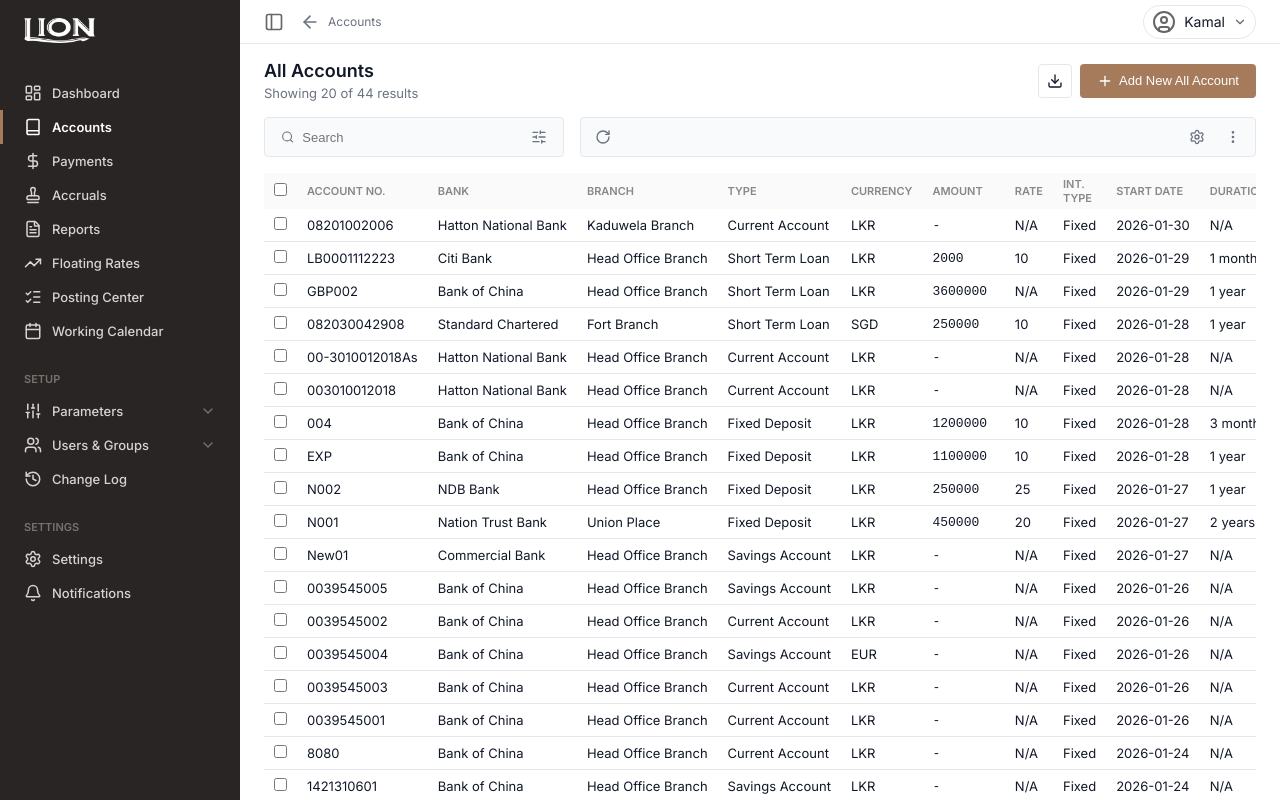
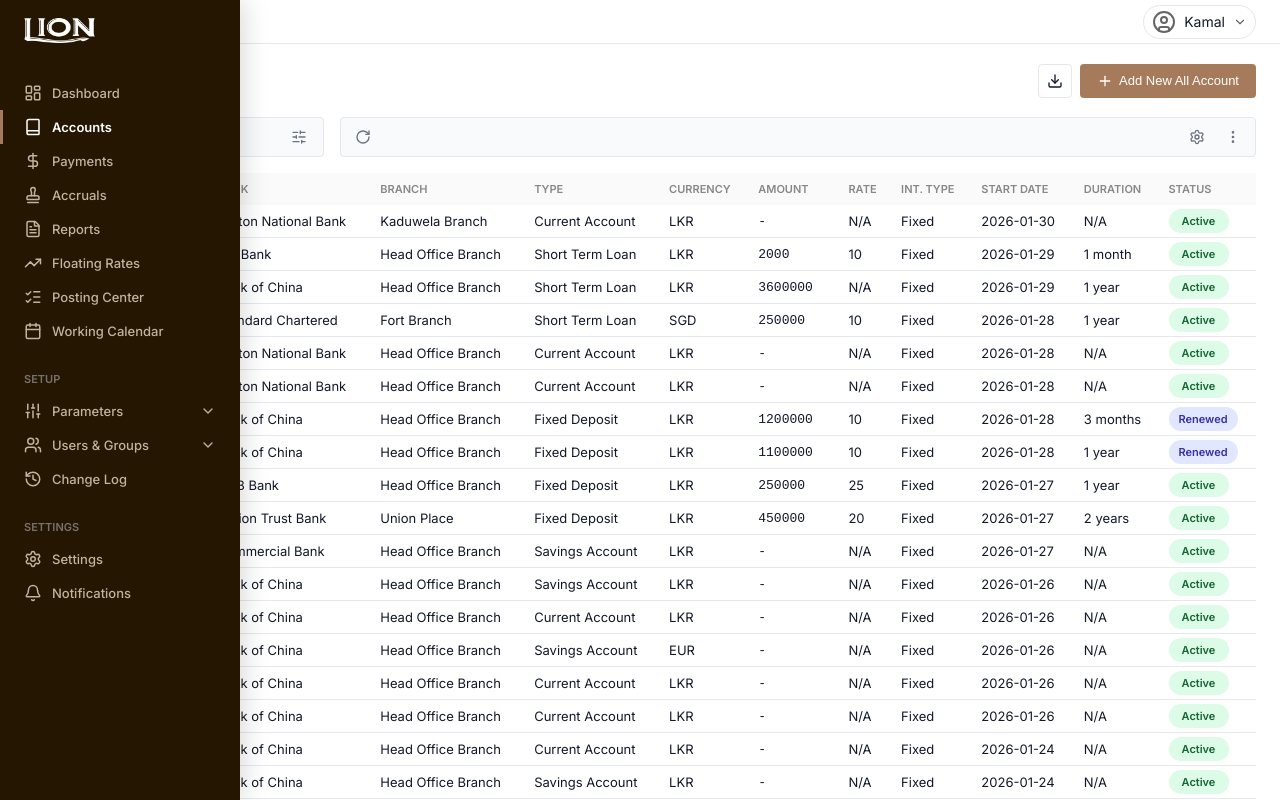
Before and after one commit to uvinduav/lb-tw-revamp, a React (Vite) app: page / in a window 1280 px wide. Both pictures are taken after a click on the icon 274 px from the left and 21 px from the top of the page. Built offline with nearby package versions, Linux system fonts and the light colour scheme.

Commit message:
Updated: Sidebar

```diff
--- a/src/App.jsx
+++ b/src/App.jsx
@@ -27,8 +27,14 @@
 function App() {
   const [activePage, setActivePage] = useState('Accounts');
 
+  const [isSidebarOpen, setIsSidebarOpen] = useState(true);
+  const [isSidebarHovered, setIsSidebarHovered] = useState(false);
+
+  // Toggle sidebar function
+  const toggleSidebar = () => setIsSidebarOpen(!isSidebarOpen);
+
   const renderPage = () => {
-    switch(activePage) {
+    switch (activePage) {
       case 'Dashboard': return <Dashboard />;
       case 'Accounts': return <Accounts />;
       case 'Payments': return <Payments />;
@@ -63,9 +69,29 @@
 
   return (
     <div className="app-container">
-      <Sidebar activePage={activePage} setActivePage={setActivePage} />
-      <div className="main-content">
-        <Topbar activePage={activePage} />
+      {/* Sidebar Trigger Zone for Hover Reveal */}
+      {!isSidebarOpen && (
+        <div
+          className="sidebar-trigger"
+          onMouseEnter={() => setIsSidebarHovered(true)}
+        />
+      )}
+
+      <Sidebar
+        activePage={activePage}
+        setActivePage={setActivePage}
+        isOpen={isSidebarOpen}
+        isHovered={isSidebarHovered}
+        onMouseEnter={() => !isSidebarOpen && setIsSidebarHovered(true)}
+        onMouseLeave={() => setIsSidebarHovered(false)}
+      />
+
+      <div className={`main-content ${!isSidebarOpen ? 'expanded' : ''}`}>
+        <Topbar
+          activePage={activePage}
+          toggleSidebar={toggleSidebar}
+          isSidebarOpen={isSidebarOpen}
+        />
         {renderPage()}
       </div>
     </div>
--- a/src/components/Sidebar.jsx
+++ b/src/components/Sidebar.jsx
@@ -28,7 +28,14 @@
 
 import lionLogo from "../assets/lion-logo.png";
 
-const Sidebar = ({ activePage, setActivePage }) => {
+const Sidebar = ({
+  activePage,
+  setActivePage,
+  isOpen,
+  isHovered,
+  onMouseEnter,
+  onMouseLeave
+}) => {
   const [isParametersOpen, setIsParametersOpen] = useState(false);
   const [isUsersOpen, setIsUsersOpen] = useState(false);
 
@@ -49,8 +56,15 @@
     { name: "User Groups", icon: <Users size={16} /> },
   ];
 
+  // Determine if sidebar should be visible
+  const isVisible = isOpen || isHovered;
+
   return (
-    <div className="sidebar">
+    <div
+      className={`sidebar ${!isOpen ? 'closed' : ''} ${isHovered ? 'floating' : ''}`}
+      onMouseEnter={onMouseEnter}
+      onMouseLeave={onMouseLeave}
+    >
       <div className="sidebar-header">
         <img src={lionLogo} alt="Lion Logo" className="logo-img" />
       </div>
--- a/src/index.css
+++ b/src/index.css
@@ -1,8 +1,10 @@
 :root {
   /* Colors */
-  --color-primary: #8d6e63; /* Brown - adjusting to a softer brown/bronze looking one, or maybe #795548 */
+  --color-primary: #8d6e63;
+  /* Brown - adjusting to a softer brown/bronze looking one, or maybe #795548 */
   --color-primary-dark: #6d4c41;
-  --color-primary-action: #a67b5b; /* A lighter brown/gold for the Add Button */
+  --color-primary-action: #a67b5b;
+  /* A lighter brown/gold for the Add Button */
   --color-primary-action-hover: #8f6a4e;
 
   --color-bg: #ffffff;
@@ -16,15 +18,17 @@
   --color-border: #e5e7eb;
 
   /* Sidebar Colors */
-  --sidebar-bg: #292524; /* Warm dark gray/brown tone */
-  --sidebar-text: #d6d3d1;
+  --sidebar-bg: #241600;
+  --sidebar-text: #c3b29e;
   --sidebar-text-active: #ffffff;
-  --sidebar-hover: #44403c;
+  --sidebar-hover: #3a2a10;
+  /* Adjusted hover to be a slightly lighter variant of the new bg */
 
   /* Status Colors */
   --status-active-bg: #dcfce7;
   --status-active-text: #166534;
-  --status-renewed-bg: #e0e7ff; /* Looking like purple/blue in snippet */
+  --status-renewed-bg: #e0e7ff;
+  /* Looking like purple/blue in snippet */
   --status-renewed-text: #3730a3;
   --status-posted-bg: #dcfce7;
   --status-posted-text: #166534;
@@ -40,7 +44,8 @@
 
   /* Dimensions */
   --sidebar-width: 240px;
-  --topbar-height: 48px; /* User said 44px actually */
+  --topbar-height: 48px;
+  /* User said 44px actually */
   --topbar-height-actual: 44px;
 
   /* Fonts */
@@ -78,7 +83,51 @@
   height: 100%;
   left: 0;
   top: 0;
-  z-index: 10;
+  z-index: 100;
+
+  /* Transitions for collapsing/floating */
+  transition: transform 0.3s cubic-bezier(0.4, 0, 0.2, 1), box-shadow 0.3s ease;
+  transform: translateX(0);
+}
+
+.sidebar.closed {
+  transform: translateX(-100%);
+}
+
+.sidebar.floating {
+  transform: translateX(0);
+  z-index: 110;
+  /* Higher than normal content */
+  box-shadow: 4px 0 24px rgba(0, 0, 0, 0.15);
+  /* Drop shadow when floating */
+}
+
+/* Hover Trigger Zone */
+.sidebar-trigger {
+  position: fixed;
+  left: 0;
+  top: 0;
+  bottom: 0;
+  width: 24px;
+  /* Hit area width */
+  z-index: 40;
+  /* Below floating sidebar but above content */
+  background: transparent;
+}
+
+/* Main Content Expansion */
+.main-content {
+  margin-left: var(--sidebar-width);
+  flex: 1;
+  display: flex;
+  flex-direction: column;
+  width: calc(100% - var(--sidebar-width));
+  transition: margin-left 0.3s cubic-bezier(0.4, 0, 0.2, 1), width 0.3s cubic-bezier(0.4, 0, 0.2, 1);
+}
+
+.main-content.expanded {
+  margin-left: 0;
+  width: 100%;
 }
 
 .sidebar-header {
@@ -101,11 +150,30 @@
   overflow-y: auto;
 }
 
+/* Custom Scrollbar for Sidebar */
+.sidebar-nav::-webkit-scrollbar {
+  width: 6px;
+}
+
+.sidebar-nav::-webkit-scrollbar-track {
+  background: transparent;
+}
+
+.sidebar-nav::-webkit-scrollbar-thumb {
+  background: rgba(141, 110, 99, 0.3);
+  border-radius: 10px;
+}
+
+.sidebar-nav::-webkit-scrollbar-thumb:hover {
+  background: rgba(141, 110, 99, 0.5);
+}
+
 .nav-group-label {
   padding: var(--spacing-sm) var(--spacing-lg);
   font-size: 11px;
   text-transform: uppercase;
   color: #78716c;
+  /* Restoring old label color */
   font-weight: 600;
   margin-top: var(--spacing-md);
 }
@@ -129,10 +197,12 @@
 }
 
 .nav-item.active {
-  background-color: transparent; /* Often active state in these designs implies bold text or accent, checking image */
+  background-color: transparent;
+  /* Often active state in these designs implies bold text or accent, checking image */
   color: var(--sidebar-text-active);
   font-weight: 600;
-  border-left: 3px solid var(--color-primary-action); /* Assuming a marker */
+  border-left: 3px solid var(--color-primary-action);
+  /* Assuming a marker */
   padding-left: calc(var(--spacing-lg) - 3px);
 }
 
@@ -148,7 +218,7 @@
 
 .chevron-icon {
   transition: transform 0.2s ease;
-  color: #78716c;
+  color: var(--sidebar-text);
 }
 
 .chevron-icon.open {
@@ -166,10 +236,12 @@
   align-items: center;
   padding: 8px var(--spacing-lg) 8px calc(var(--spacing-sm) + 28px);
   font-size: 13px;
-  color: #a8a29e; /* Lighter tan/grey */
+  color: var(--sidebar-text);
+  /* Lighter tan/grey */
   text-decoration: none;
   gap: 10px;
   transition: all 0.2s;
+  opacity: 0.9;
 }
 
 .sub-nav-item:hover {
@@ -178,7 +250,7 @@
 }
 
 .sub-nav-item svg {
-  color: #78716c;
+  color: var(--sidebar-text);
 }
 
 .sub-nav-item:hover svg {
@@ -186,13 +258,7 @@
 }
 
 /* Main Content */
-.main-content {
-  margin-left: var(--sidebar-width);
-  flex: 1;
-  display: flex;
-  flex-direction: column;
-  width: calc(100% - var(--sidebar-width));
-}
+
 
 /* Topbar */
 .topbar {
@@ -226,7 +292,8 @@
   align-items: center;
   gap: var(--spacing-sm);
   padding: 4px 8px;
-  border-radius: 99px; /* Pill shape */
+  border-radius: 99px;
+  /* Pill shape */
   border: 1px solid var(--color-border);
   cursor: pointer;
 }
@@ -245,14 +312,17 @@
   justify-content: space-between;
   align-items: center;
   margin-bottom: none;
-  padding: var(--spacing-md) var(--spacing-lg) 0 var(--spacing-lg); /* Keep padding consistent */
+  padding: var(--spacing-md) var(--spacing-lg) 0 var(--spacing-lg);
+  /* Keep padding consistent */
   flex-shrink: 0;
 
   /* Transition for collapsing */
   transition: all 0.3s ease-in-out;
-  max-height: 100px; /* Approximate max height */
+  max-height: 100px;
+  /* Approximate max height */
   opacity: 1;
-  overflow: hidden; /* Needed for height transition */
+  overflow: hidden;
+  /* Needed for height transition */
 }
 
 .page-header.header-hidden {
@@ -260,7 +330,8 @@
   margin-bottom: 0;
   padding-top: 0;
   opacity: 0;
-  pointer-events: none; /* Prevent clicks on hidden elements */
+  pointer-events: none;
+  /* Prevent clicks on hidden elements */
 }
 
 .page-title h1 {
@@ -284,7 +355,8 @@
   align-items: center;
   justify-content: center;
   padding: 8px 16px;
-  border-radius: 4px; /* Slightly rounded */
+  border-radius: 4px;
+  /* Slightly rounded */
   font-size: 13px;
   font-weight: 500;
   cursor: pointer;
@@ -306,7 +378,8 @@
   background-color: white;
   border-color: var(--color-border);
   color: var(--color-text-main);
-  padding: 8px; /* Icon only usually */
+  padding: 8px;
+  /* Icon only usually */
 }
 
 .btn-outline:hover {
@@ -320,7 +393,8 @@
   gap: var(--spacing-md);
   margin-bottom: var(--spacing-md);
   background: transparent;
-  padding: var(--spacing-md) var(--spacing-lg) 0 var(--spacing-lg); /* Added top padding */
+  padding: var(--spacing-md) var(--spacing-lg) 0 var(--spacing-lg);
+  /* Added top padding */
   border: none;
   flex-shrink: 0;
 }
@@ -387,7 +461,10 @@
   height: 40px;
 }
 
-.control-group-left, .control-group-right, .perma-controls, .temp-icons {
+.control-group-left,
+.control-group-right,
+.perma-controls,
+.temp-icons {
   display: flex;
   align-items: center;
   gap: 8px;
@@ -427,20 +504,23 @@
 
 
 .table-wrapper {
-  overflow: auto; /* Both X and Y */
+  overflow: auto;
+  /* Both X and Y */
   margin-left: var(--spacing-lg);
   margin-right: var(--spacing-lg);
 }
 
 .data-table {
   width: 100%;
-  min-width: 1000px; /* Force scroll on small screens */
+  min-width: 1000px;
+  /* Force scroll on small screens */
   border-collapse: collapse;
   font-size: 13px;
 }
 
 .data-table th {
-  background-color: #fafafa; /* Very light gray */
+  background-color: #fafafa;
+  /* Very light gray */
   text-align: left;
   padding: 4px 10px;
   font-weight: 600;
@@ -455,10 +535,12 @@
   border-bottom: 1px solid var(--color-border);
   vertical-align: middle;
   color: var(--color-text-main);
-  white-space: nowrap; /* Prevent wrapping */
+  white-space: nowrap;
+  /* Prevent wrapping */
   overflow: hidden;
   text-overflow: ellipsis;
-  max-width: 150px; /* Default max width to trigger truncation */
+  max-width: 150px;
+  /* Default max width to trigger truncation */
 }
 
 .data-table td.truncate {
@@ -510,7 +592,8 @@
 }
 
 .data-table td.checkbox-col {
-  background-color: #fff; /* Solid background for sticky logic */
+  background-color: #fff;
+  /* Solid background for sticky logic */
 }
 
 /* Ensure hover state overrides the solid white background */
@@ -520,7 +603,8 @@
 
 .data-table th.checkbox-col {
   text-align: center;
-  z-index: 30 !important; /* Higher than normal sticky header (20) */
+  z-index: 30 !important;
+  /* Higher than normal sticky header (20) */
   background-color: #fafafa;
 }
 
@@ -538,11 +622,15 @@
   position: sticky;
   right: 0;
   z-index: 10;
-  width: 0; /* No layout width */
-  padding: 0; /* No padding */
+  width: 0;
+  /* No layout width */
+  padding: 0;
+  /* No padding */
   border: none;
-  background-color: transparent !important; /* Ensure invisible */
-  overflow: visible !important; /* Allow popup to show */
+  background-color: transparent !important;
+  /* Ensure invisible */
+  overflow: visible !important;
+  /* Allow popup to show */
 }
 
 /* Row Actions inside the Sticky Column */
@@ -551,11 +639,13 @@
   position: absolute;
   right: 0;
   top: 50%;
-  transform: translateY(-50%) translateX(0); /* Anchored to right edge */
+  transform: translateY(-50%) translateX(0);
+  /* Anchored to right edge */
   background-image: linear-gradient(to right, #F8F9FA00, #F8F9FA, #F8F9FA, #F8F9FA);
   padding: 4px 10px;
   gap: 8px;
-  height: 32px; /* Match content height area */
+  height: 32px;
+  /* Match content height area */
   min-width: 160px;
   align-items: center;
   justify-content: flex-end;
@@ -623,6 +713,7 @@
   from {
     transform: rotate(0deg);
   }
+
   to {
     transform: rotate(360deg);
   }
@@ -675,10 +766,21 @@
   padding-right: 4px;
 }
 
-.filter-field.span-1 { grid-column: span 1; }
-.filter-field.span-2 { grid-column: span 2; }
-.filter-field.span-3 { grid-column: span 3; }
-.filter-field.span-4 { grid-column: span 4; }
+.filter-field.span-1 {
+  grid-column: span 1;
+}
+
+.filter-field.span-2 {
+  grid-column: span 2;
+}
+
+.filter-field.span-3 {
+  grid-column: span 3;
+}
+
+.filter-field.span-4 {
+  grid-column: span 4;
+}
 
 .header-period-select {
   background-color: transparent;
@@ -713,7 +815,8 @@
   color: var(--color-text-tertiary);
 }
 
-.filter-field input, .filter-field select {
+.filter-field input,
+.filter-field select {
   padding: 8px 12px;
   border: 1px solid var(--color-border);
   border-radius: 4px;
@@ -724,7 +827,8 @@
   width: 100%;
 }
 
-.filter-field input:focus, .filter-field select:focus {
+.filter-field input:focus,
+.filter-field select:focus {
   border-color: var(--color-primary-action);
 }
 
@@ -794,13 +898,25 @@
 }
 
 @keyframes overlayShow {
-  from { opacity: 0; }
-  to { opacity: 1; }
+  from {
+    opacity: 0;
+  }
+
+  to {
+    opacity: 1;
+  }
 }
 
 @keyframes contentShow {
-  from { opacity: 0; transform: translate(-50%, -48%) scale(0.96); }
-  to { opacity: 1; transform: translate(-50%, -50%) scale(1); }
+  from {
+    opacity: 0;
+    transform: translate(-50%, -48%) scale(0.96);
+  }
+
+  to {
+    opacity: 1;
+    transform: translate(-50%, -50%) scale(1);
+  }
 }
 
 .spinning {
@@ -835,12 +951,20 @@
 }
 
 @keyframes badgePop {
-  from { transform: scale(0); opacity: 0; }
-  to { transform: scale(1); opacity: 1; }
+  from {
+    transform: scale(0);
+    opacity: 0;
+  }
+
+  to {
+    transform: scale(1);
+    opacity: 1;
+  }
 }
 
 .highlight {
-  background-color: #ffd54f; /* Amber 300 - theme compatible gold */
+  background-color: #ffd54f;
+  /* Amber 300 - theme compatible gold */
   color: #111827;
   padding: 0 2px;
   border-radius: 2px;
```
Also changed, not shown: src/components/Topbar.jsx (+6 -2 lines), src/components/modules/Dashboard.jsx (+11 -8 lines).
